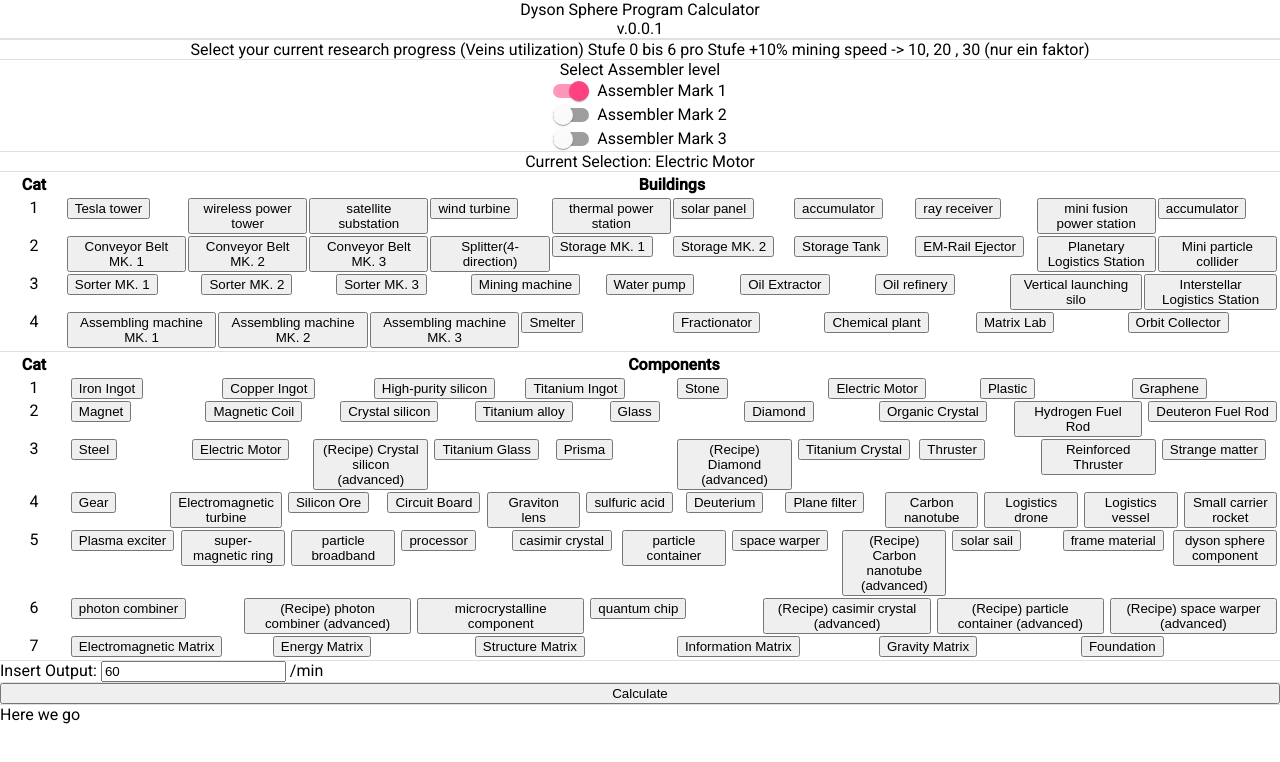
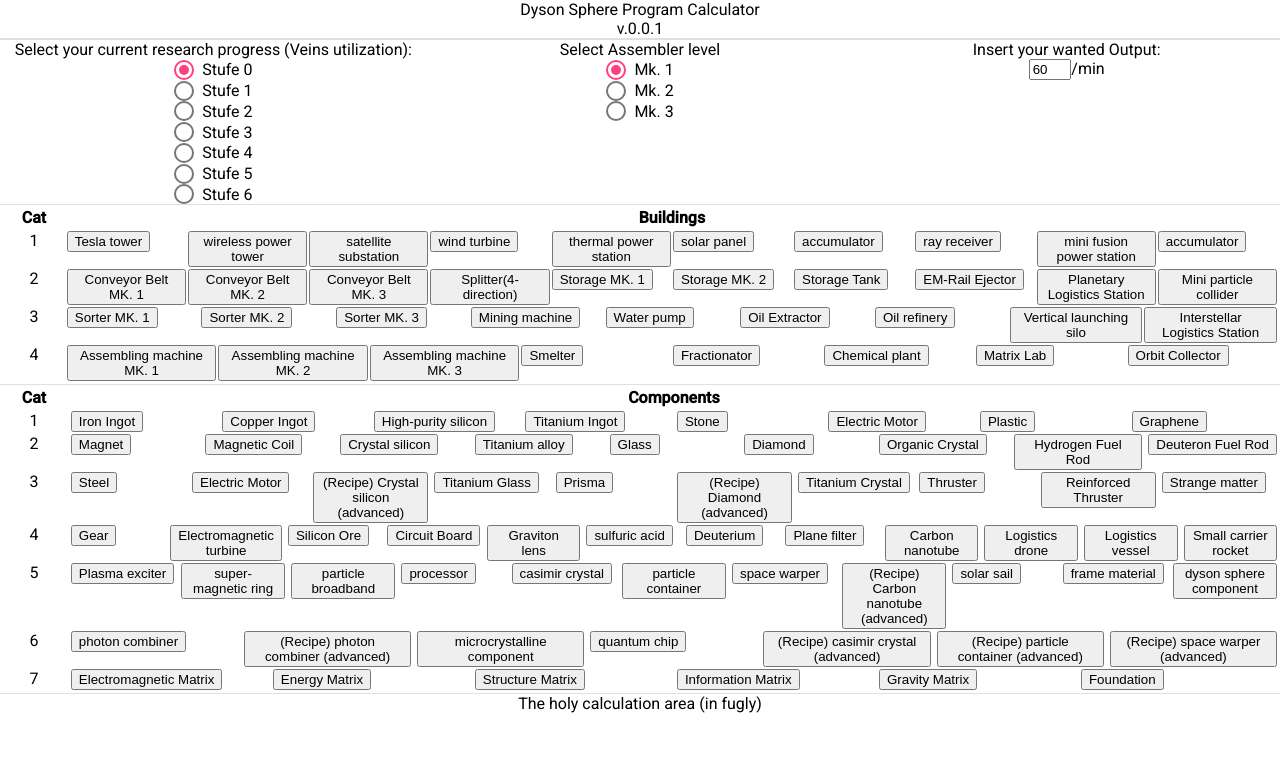
Before and after one commit to Kuenssi/DSPC, an Angular app: page / in a window 1280 px wide. Shown: the top 762 px of the page. Built offline with nearby package versions, Linux system fonts and the light colour scheme.

Commit message:
use radio buttons and rearrange layout

```diff
--- a/src/app/api/util/numbers.ts
+++ /dev/null
@@ -1,4 +0,0 @@
-export const ASSEMBLER_MK_1_MULTI = 0.75;
-export const ASSEMBLER_MK_2_MULTI = 1;
-export const ASSEMBLER_MK_3_MULTI = 1.5;
-export const BASE_MINING = 30;
--- a/src/app/app.component.css
+++ b/src/app/app.component.css
@@ -1,8 +1,3 @@
-.navbar {
-  height: 5vh;
-  max-height: 5vh;
-}
-
 .versionNumber {
   color: #555;
   font-size: large;
@@ -11,7 +6,3 @@
 .titleString {
   color: white;
 }
-
-.card {
-  background: burlywood;
-}
--- a/src/app/app.component.html
+++ b/src/app/app.component.html
@@ -8,32 +8,47 @@
     <mat-divider></mat-divider>
     <mat-divider></mat-divider>
 
-    <div fxLayoutAlign="center"> Select your current research progress (Veins utilization) Stufe 0 bis 6 pro Stufe +10%
-      mining speed -> 10, 20 , 30 (nur ein faktor)
-    </div>
+    <div fxLayout="row">
+      <div fxFlex>
+        <div fxLayoutAlign="center">Select your current research progress (Veins utilization):</div>
+        <div fxLayoutAlign="center">
+          <mat-radio-group [(ngModel)]="fasterMiningPercent" fxLayout="column">
+            <mat-radio-button [value]="0">Stufe 0</mat-radio-button>
+            <mat-radio-button [value]="10">Stufe 1</mat-radio-button>
+            <mat-radio-button [value]="20">Stufe 2</mat-radio-button>
+            <mat-radio-button [value]="30">Stufe 3</mat-radio-button>
+            <mat-radio-button [value]="40">Stufe 4</mat-radio-button>
+            <mat-radio-button [value]="50">Stufe 5</mat-radio-button>
+            <mat-radio-button [value]="60">Stufe 6</mat-radio-button>
+          </mat-radio-group>
+        </div>
+      </div>
 
-    <mat-divider></mat-divider>
+      <div fxFlex>
+        <div fxLayoutAlign="center">Select Assembler level</div>
+        <div fxLayoutAlign="center">
+          <mat-radio-group [(ngModel)]="currentMultiplier" fxLayout="column">
+            <mat-radio-button [value]="0.75">Mk. 1</mat-radio-button>
+            <mat-radio-button [value]="1">Mk. 2</mat-radio-button>
+            <mat-radio-button [value]="1.5">Mk. 3</mat-radio-button>
+          </mat-radio-group>
+        </div>
+      </div>
 
-    <div fxLayoutAlign="center">Select Assembler level</div>
-
-    <div fxLayoutAlign="center">
-      <div fxLayoutAlign="center" fxLayout="column">
-        <mat-slide-toggle [checked]="mark1" (change)="mark1 = toggleAction($event.checked)">Assembler Mark 1
-        </mat-slide-toggle>
-        <mat-slide-toggle [checked]="mark2" (change)="mark2 = toggleAction($event.checked)">Assembler Mark 2
-        </mat-slide-toggle>
-        <mat-slide-toggle [checked]="mark3" (change)="mark3 = toggleAction($event.checked)">Assembler Mark 3
-        </mat-slide-toggle>
+      <div fxFlex>
+        <div fxLayoutAlign="center">Insert your wanted Output:</div>
+        <div fxLayoutAlign="center">
+          <input fxFlex="10" type="number" [value]="wantedOutput" (keyup)="setOutput($event)">
+          <span>/min</span>
+        </div>
       </div>
     </div>
 
     <mat-divider></mat-divider>
 
     <div>
-      <div fxLayoutAlign="center">Current Selection: {{wantedItem.name}}</div>
-      <mat-divider></mat-divider>
       <div fxLayoutAlign="center">
-        <table class="table table-hover">
+        <table class="mat-table">
           <thead>
           <tr fxLayout="row" fxFlex>
             <th fxLayout="row" fxLayoutGap="0.25rem" fxFlex="5" fxLayoutAlign="center">
@@ -87,21 +102,8 @@
 
     <mat-divider></mat-divider>
 
-    <div>
-      <label>Insert Output:
-        <input type="number" [value]="wantedOutput" (keyup)="setOutput($event)">
-        /min
-      </label>
-    </div>
-
-    <mat-divider></mat-divider>
-
-    <button (click)="startCalc()">Calculate</button>
-
-    <mat-divider></mat-divider>
-
     <div fxLayout="column" fxLayoutGap="1%">
-      <div> Here we go</div>
+      <div fxLayoutAlign="center"> The holy calculation area (in fugly)</div>
       <div *ngFor="let element of displayList">
         <mat-card class="card" fxFlex="30">
           <mat-card-title>{{element.item.name}}</mat-card-title>
--- a/src/app/app.component.ts
+++ b/src/app/app.component.ts
@@ -1,6 +1,5 @@
 import {Component} from '@angular/core';
 import {Item} from './api/model/item';
-import {ASSEMBLER_MK_1_MULTI, ASSEMBLER_MK_2_MULTI, ASSEMBLER_MK_3_MULTI, BASE_MINING} from './api/util/numbers';
 import {ElectricMotor} from './api/model/components/cat3/electricMotor';
 import {AllBuildings} from './api/model/buildings/allBuildings';
 import {AllComponents} from './api/model/components/allComponents';
@@ -21,10 +20,6 @@
   wantedItem: Item;
   wantedOutput: number;
 
-  mark1: boolean;
-  mark2: boolean;
-  mark3: boolean;
-
   fasterMiningPercent: number;
 
   allBuildings = new AllBuildings();
@@ -32,10 +27,7 @@
 
   constructor() {
     this.wantedItem = new ElectricMotor();
-    this.mark1 = true;
-    this.mark2 = false;
-    this.mark3 = false;
-    this.currentMultiplier = ASSEMBLER_MK_1_MULTI;
+    this.currentMultiplier = 0.75;
     this.wantedOutput = 60;
     this.fasterMiningPercent = 0;
     this.results = [];
@@ -45,16 +37,9 @@
   //////////
   // Ui Actions
   //////////
-  toggleAction(value: boolean): boolean {
-    this.mark1 = false;
-    this.mark2 = false;
-    this.mark3 = false;
-
-    return value;
-  }
-
   selectItem(item: Item) {
     this.wantedItem = item;
+    this.startCalc();
   }
 
   setOutput(e: any) {
@@ -63,7 +48,6 @@
 
   startCalc() {
     this.results = [];
-    this.evaluateAssemblerLevel();
     this.calc(this.wantedItem, this.wantedOutput, this.currentMultiplier);
     this.evaluateDisplayList();
   }
@@ -74,8 +58,7 @@
 
   calc(wantedItem: Item, wantedOutput: number, currentMultiplier: number) {
     if (wantedItem.baseItem) {
-      let currentOutput = BASE_MINING * (1 + (this.fasterMiningPercent / 100));
-      console.log(currentOutput);
+      let currentOutput = 30 * (1 + (this.fasterMiningPercent / 100));
 
       let result = new Result();
       result.item = wantedItem;
@@ -106,20 +89,6 @@
     // merge every single shit and so on
     this.displayList = this.results;
   }
-
-  private evaluateAssemblerLevel() {
-    if (this.mark1) {
-      this.currentMultiplier = ASSEMBLER_MK_1_MULTI;
-    }
-
-    if (this.mark2) {
-      this.currentMultiplier = ASSEMBLER_MK_2_MULTI;
-    }
-
-    if (this.mark3) {
-      this.currentMultiplier = ASSEMBLER_MK_3_MULTI;
-    }
-  }
 }
 
 export class Result {
```
Also changed, not shown: src/app/app.module.ts (+5 -2 lines).
